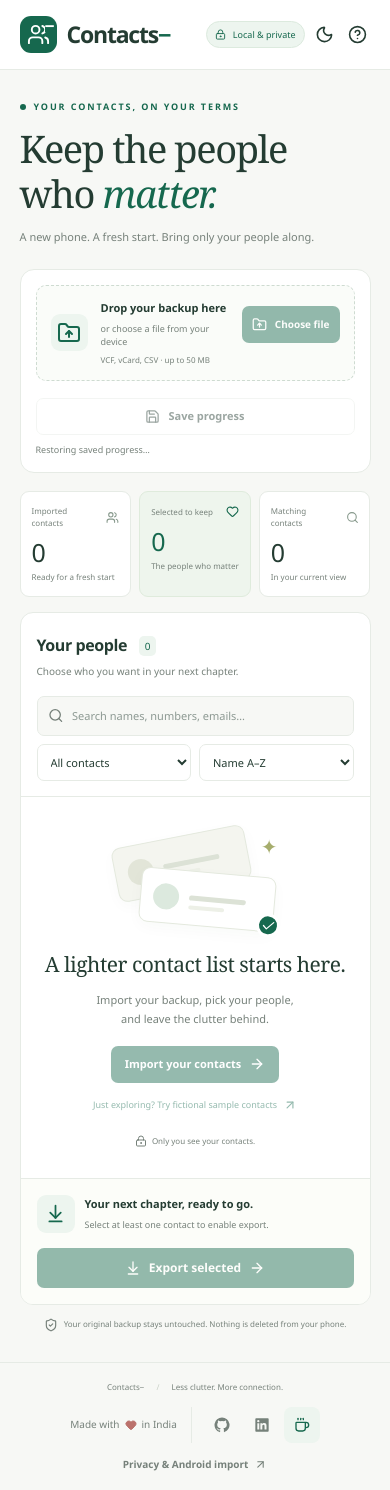
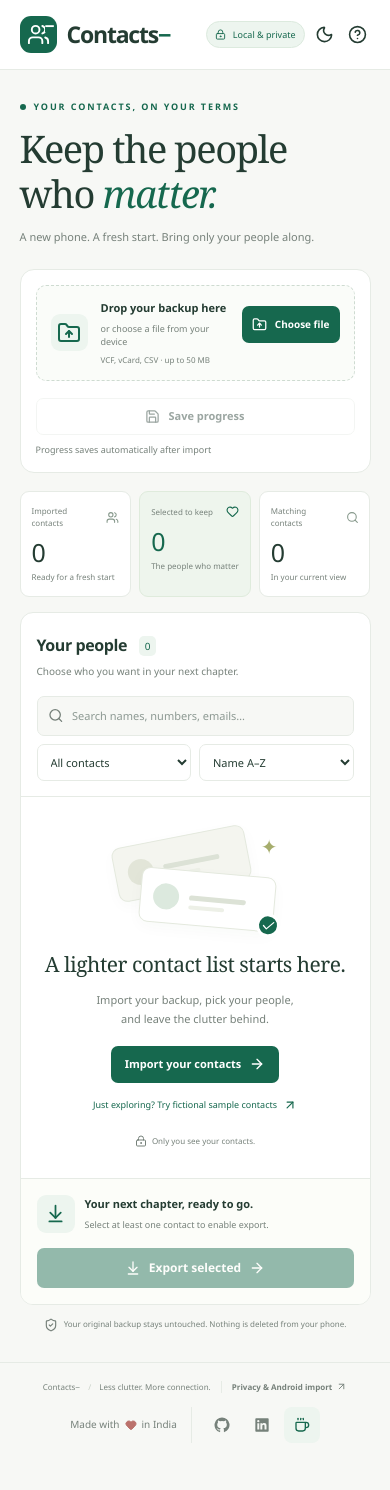
Before and after one commit to indie-builder5/Contacts-, a React (Vite) app: page / in a window 390 px wide. After the commit the page ends 1461 px from the top, so only its background shows below. Built offline with nearby package versions, Linux system fonts and the light colour scheme.

Commit message:
Align footer tagline and privacy link on one line

```diff
--- a/src/App.tsx
+++ b/src/App.tsx
@@ -868,12 +868,14 @@ export default function App() {
         </section>
       </main>
       <footer>
+        <div className="footer-info">
           <span>
             Contacts− <span className="footer-divider">/</span> Less clutter. More connection.
           </span>
           <button className="text-button muted" onClick={() => setModal('help')}>
             Privacy & Android import <ArrowUpRight size={13} />
           </button>
+        </div>
         <div className="footer-creator">
           <span className="footer-credit" aria-label="Made with love in India">
             Made with <Heart size={12} aria-hidden="true" /> in India
--- a/src/styles.css
+++ b/src/styles.css
@@ -899,6 +899,16 @@ footer {
   margin: 0 10px;
   color: #c7cfc5;
 }
+.footer-info {
+  display: flex;
+  align-items: center;
+  gap: 22px;
+  white-space: nowrap;
+}
+.footer-info > .text-button {
+  padding-left: 22px;
+  border-left: 1px solid var(--border);
+}
 .footer-creator {
   display: flex;
   align-items: center;
@@ -1520,9 +1530,22 @@ footer {
     justify-content: center;
     gap: 14px 20px;
   }
-  footer > span:first-child {
+  .footer-info {
     flex-basis: 100%;
-    text-align: center;
+    justify-content: center;
+    gap: 10px;
+  }
+  .footer-info .footer-divider {
+    margin: 0 6px;
+  }
+  .footer-info > .text-button {
+    padding-left: 10px;
+    font-size: 8px;
+    gap: 4px;
+  }
+  .footer-info > .text-button svg {
+    width: 11px;
+    height: 11px;
   }
   .footer-creator {
     flex-basis: 100%;
@@ -1530,9 +1553,6 @@ footer {
     gap: 14px;
     font-size: 10px;
   }
-  footer > .text-button {
-    order: 1;
-  }
   .social-links a {
     width: 36px;
     height: 36px;
```
Also changed, not shown: 2 other files (tests, documents, lock files or other folders). Lines whose indentation alone changed are shown as unchanged.
